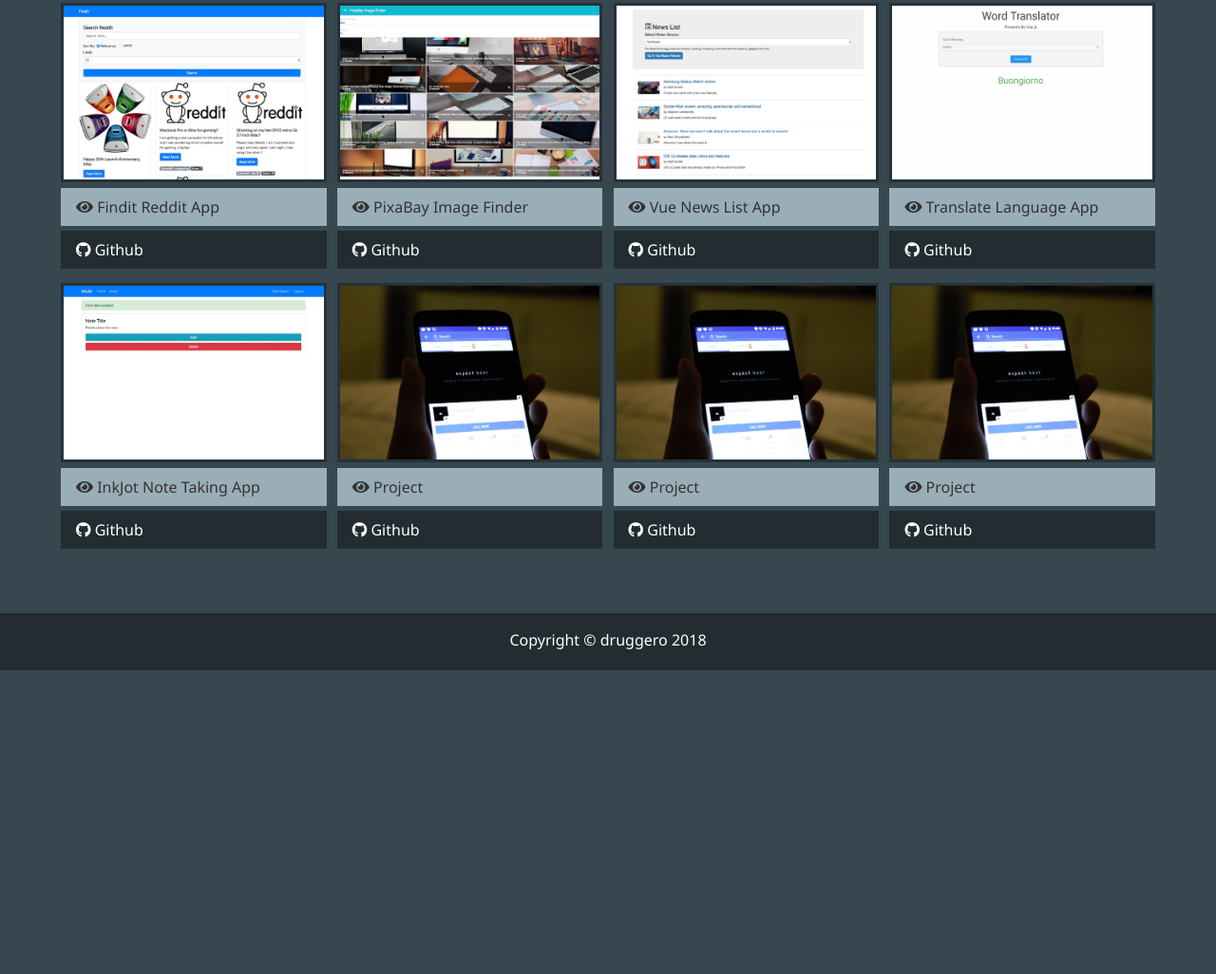
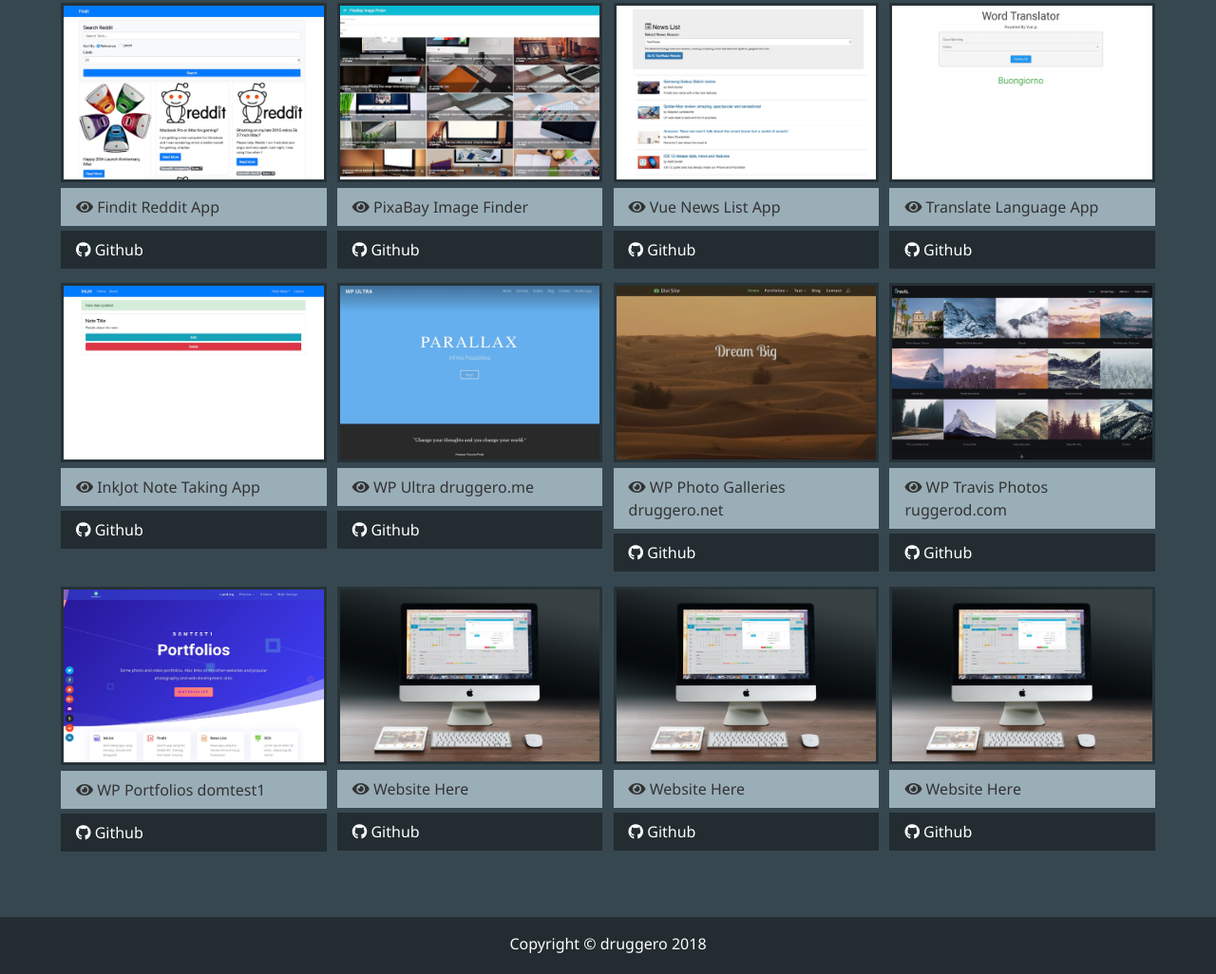
Before and after one commit to druggweb/modern_portfolio, a plain HTML site: page work.html in a window 1280 px wide. Shown: the part 279-1305 px from the top of the page at 95% size. Before the commit the page ends 985 px from the top, so only its background shows below. Drawn offline with Linux system fonts and the light colour scheme.

Commit message:
Updated work.html with new screenshots and sites

```diff
--- a/work.html
+++ b/work.html
@@ -110,10 +110,10 @@
 
       <div class="item"> <!-- Project 6 -->
         <a href="#!">
-          <img src="img/projects/project5.jpg" alt="Project">
+          <img src="img/projects/wp_ultra_project6.jpg" alt="Project">
         </a>
-        <a href="#" class="btn-light">
-          <i class="fas fa-eye"></i> Project
+        <a href="http://druggero.me/wp-login.php" class="btn-light">
+          <i class="fas fa-eye"></i> WP Ultra druggero.me
         </a>
         <a href="#" class="btn-dark">
           <i class="fab fa-github"></i> Github
@@ -122,10 +122,10 @@
 
       <div class="item"> <!-- Project 7 -->
         <a href="#!">
-          <img src="img/projects/project5.jpg" alt="Project">
+          <img src="img/projects/wp_photo_gall_project7.jpg" alt="Project">
         </a>
-        <a href="#" class="btn-light">
-          <i class="fas fa-eye"></i> Project
+        <a href="http://druggero.net/wp-login.php" class="btn-light">
+          <i class="fas fa-eye"></i> WP Photo Galleries druggero.net
         </a>
         <a href="#" class="btn-dark">
           <i class="fab fa-github"></i> Github
@@ -134,10 +134,58 @@
 
       <div class="item"> <!-- Project 8 -->
         <a href="#!">
-          <img src="img/projects/project5.jpg" alt="Project">
+          <img src="img/projects/wp_travis_project8.jpg" alt="Project">
         </a>
-        <a href="#" class="btn-light">
-          <i class="fas fa-eye"></i> Project
+        <a href="https://ruggerod.com/" class="btn-light">
+          <i class="fas fa-eye"></i> WP Travis Photos ruggerod.com
+        </a>
+        <a href="#" class="btn-dark">
+          <i class="fab fa-github"></i> Github
+        </a>
+      </div>
+
+      <div class="item"> <!-- Project 9 -->
+        <a href="#!">
+          <img src="img/projects/wp_portfolios_project9.jpg" alt="Project">
+        </a>
+        <a href="http://domtest1.win/" class="btn-light">
+          <i class="fas fa-eye"></i> WP Portfolios domtest1
+        </a>
+        <a href="#" class="btn-dark">
+          <i class="fab fa-github"></i> Github
+        </a>
+      </div>
+
+      <div class="item"> <!-- Project 10 -->
+        <a href="#!">
+          <img src="img/projects/project4.jpg" alt="Project">
+        </a>
+        <a href="https://ruggerod.com/" class="btn-light">
+          <i class="fas fa-eye"></i> Website Here
+        </a>
+        <a href="#" class="btn-dark">
+          <i class="fab fa-github"></i> Github
+        </a>
+      </div>
+
+      <div class="item"> <!-- Project 11 -->
+        <a href="#!">
+          <img src="img/projects/project4.jpg" alt="Project">
+        </a>
+        <a href="https://ruggerod.com/" class="btn-light">
+          <i class="fas fa-eye"></i> Website Here
+        </a>
+        <a href="#" class="btn-dark">
+          <i class="fab fa-github"></i> Github
+        </a>
+      </div>
+
+      <div class="item"> <!-- Project 12 -->
+        <a href="#!">
+          <img src="img/projects/project4.jpg" alt="Project">
+        </a>
+        <a href="https://ruggerod.com/" class="btn-light">
+          <i class="fas fa-eye"></i> Website Here
         </a>
         <a href="#" class="btn-dark">
           <i class="fab fa-github"></i> Github
```
Also changed, not shown: img/projects/wp_photo_gall_project7.jpg (added), img/projects/wp_portfolios_project9.jpg (added), img/projects/wp_travis_project8.jpg (added), img/projects/wp_ultra_project6.jpg (added).
